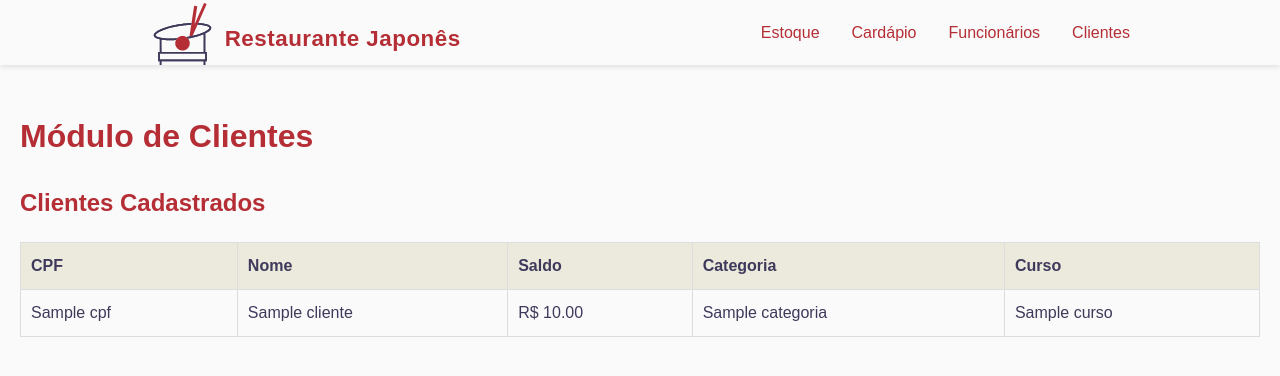
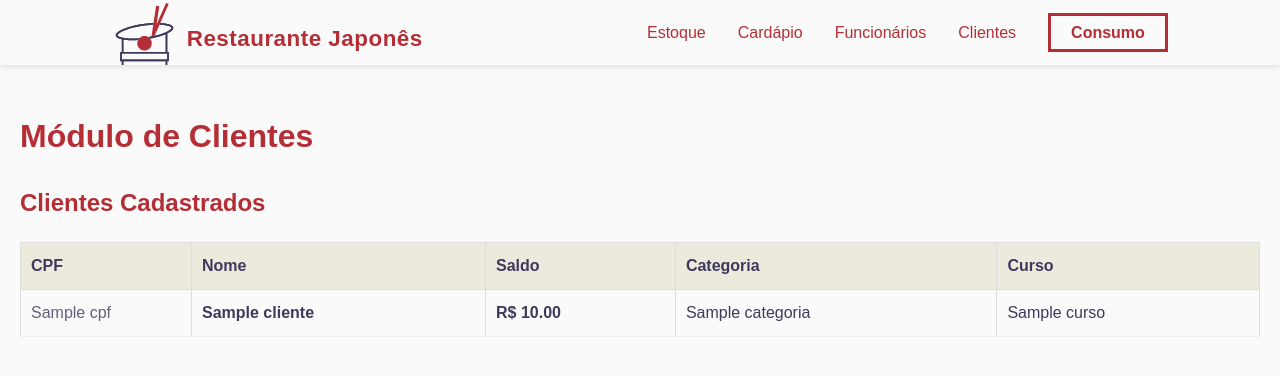
Before and after one commit to paulacaires/restaurantejapones, a Flask app: template templates/clientes.html in a window 1280 px wide. Shown: the top 376 px of the page. Run offline with Flask 3, Linux system fonts and the light colour scheme; the template is opened without the code that fills it: most values are stand-ins (such as "Sample title", 1, 10 or a date in 2020); some web fonts are replaced.

Commit message:
melhoria tabela clientes + add botão consumo

```diff
--- a/static/css/style.css
+++ b/static/css/style.css
@@ -426,3 +426,41 @@ tr:hover td {
         transform: translateX(30px);
     }
 }
+
+/* =========================== */
+/*     TABELA DE CLIENTES      */
+/* =========================== */
+
+.tabela-clientes td {
+    padding: 10px;
+    border-bottom: 1px solid #eee;
+}
+
+/* CPF mais estreito */
+.tabela-clientes td.cpf {
+    width: 150px;
+    opacity: 80%;
+}
+
+.tabela-clientes td.nome,
+.tabela-clientes td.saldo {
+    font-weight: bold;
+}
+
+/* =========================== */
+/*     BOTÃO DE CONSUMO        */
+/* =========================== */
+
+.consumo-btn {
+    background: transparent;
+    color: var(--cor-primaria) !important;
+    border: solid var(--cor-primaria);
+    padding: 8px 20px;
+    font-weight: 600 !important;
+    font-family: var(--fonte-titulo) !important;
+}
+
+.consumo-btn:hover {
+    background: var(--cor-primaria);
+    color: white !important;
+}
--- a/templates/base.html
+++ b/templates/base.html
@@ -29,6 +29,7 @@
                 <li><a href="{{ url_for('cardapio.cardapio') }}">Cardápio</a></li>
                 <li><a href="{{ url_for('funcionarios.funcionarios') }}">Funcionários</a></li>
                 <li><a href="{{ url_for('clientes.clientes') }}">Clientes</a></li>
+                <li><a class="consumo-btn" href="{{ url_for('clientes.clientes') }}">Consumo</a></li>
             </ul>
         </nav>
     </header>
--- a/templates/clientes.html
+++ b/templates/clientes.html
@@ -7,7 +7,7 @@
 
     <h2>Clientes Cadastrados</h2>
 
-    <table>
+    <table class="tabela-clientes">
         <thead>
             <tr>
                 <th>CPF</th>
@@ -20,11 +20,11 @@
         <tbody>
             {% for cliente in clientes %}
             <tr>
-                <td>{{ cliente.cpf }}</td>
-                <td>{{ cliente.nome }}</td>
-                <td>R$ {{ "%.2f"|format(cliente.saldo|float) }}</td>
+                <td class="cpf">{{ cliente.cpf }}</td>
+                <td class="nome">{{ cliente.nome }}</td>
+                <td class="saldo">R$ {{ "%.2f"|format(cliente.saldo|float) }}</td>
                 <td>{{ cliente.categoria }}</td>
-                <td>{{ cliente.curso or 'N/A' }}</td>
+                <td>{{ cliente.curso }}</td>
             </tr>
             {% else %}
             <tr>
```
Also changed, not shown: backend/database/data_acess.py (+18 -3 lines).
